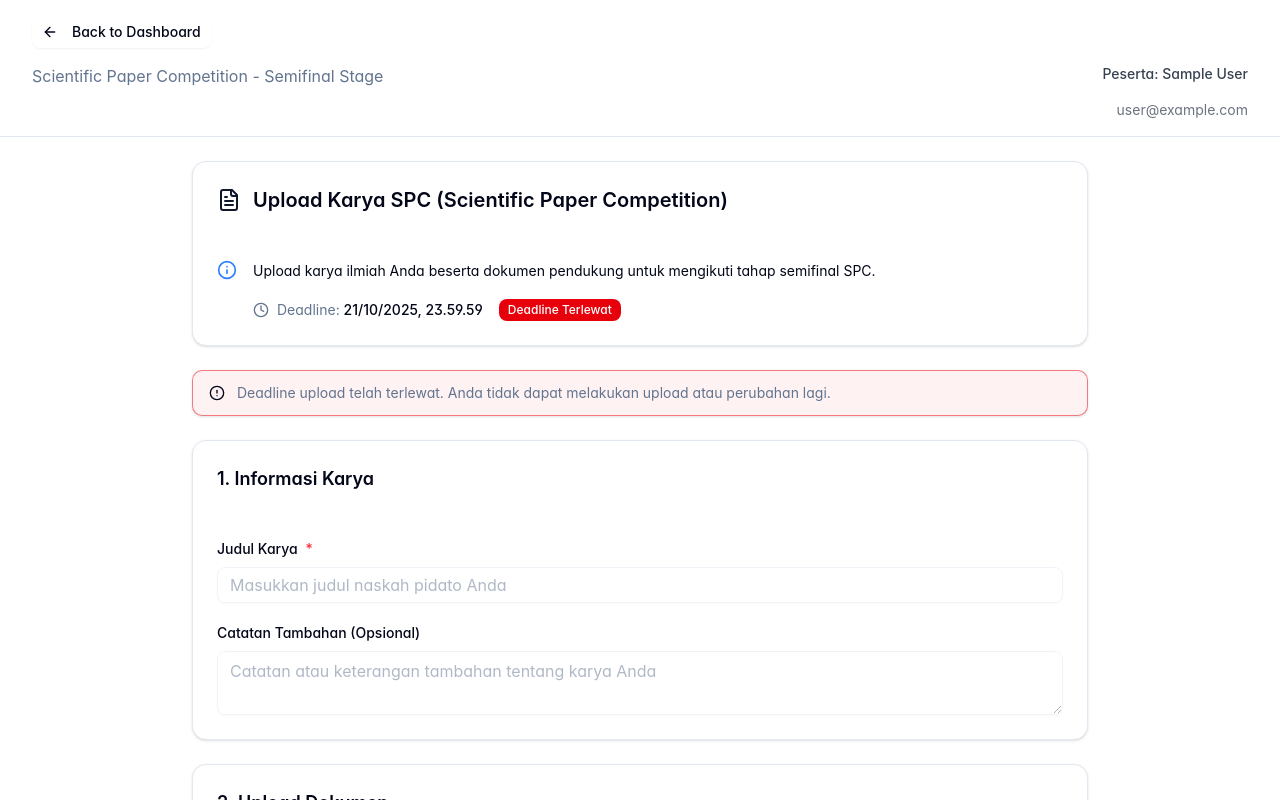
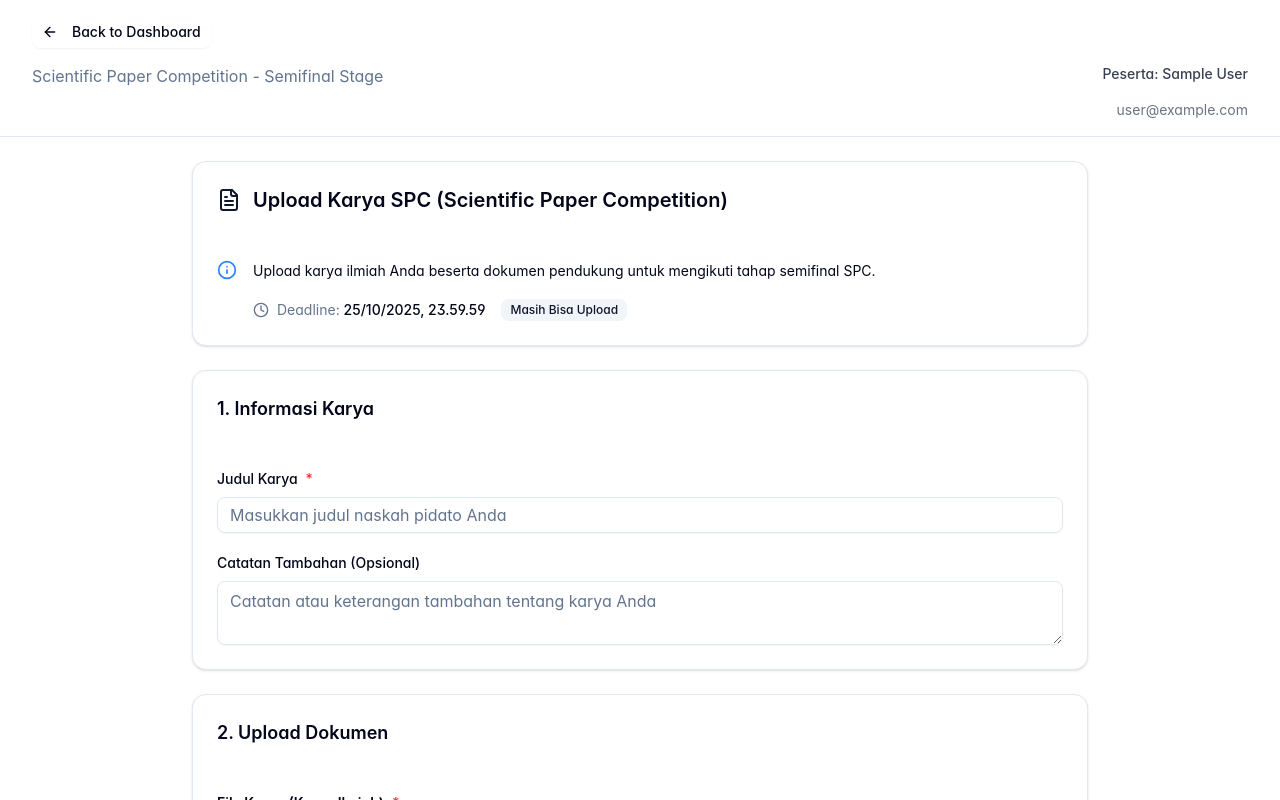
Before and after one commit to dimas292/caturnawa2025, a Next.js app: page /dashboard/spc-upload in a window 1280 px wide. Shown: the top 800 px of the page. Built offline with nearby package versions, Linux system fonts and the light colour scheme; no server answers; sample sign-in values are in the browser's storage.

Commit message:
dl spc upload work

```diff
--- a/src/app/dashboard/spc-upload/SPCUploadClient.tsx
+++ b/src/app/dashboard/spc-upload/SPCUploadClient.tsx
@@ -229,7 +229,7 @@ export default function SPCUploadClient({ user }: SPCUploadClientProps) {
           onSubmit={handleSubmit}
           existingSubmission={submissionStatus}
           isLoading={isLoading}
-          deadline="2025-10-21T23:59:59" // Deadline diperpanjang
+          deadline="2025-10-25T23:59:59" // Deadline diperpanjang
         />
       </main>
     </div>
```
